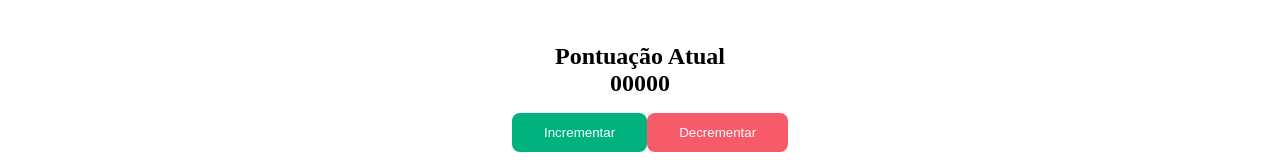
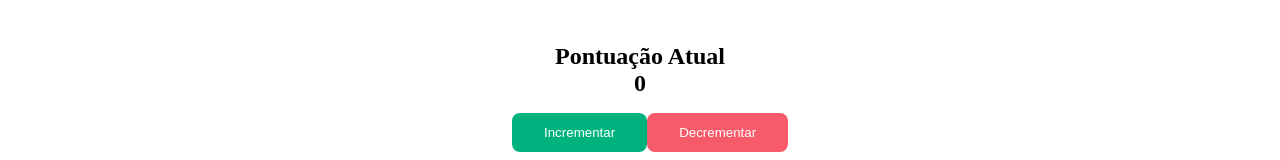
Before and after one commit to cauealb/projects-React, a React (Vite) app in the folder 02-score/: page / in a window 1280 px wide. Shown: the part 151-311 px from the top of the page. Built offline with nearby package versions, Linux system fonts and the light colour scheme.

Commit message:
Usando o useState para incrementar

```diff
--- a/02-score/src/Components/Score/Score.jsx
+++ b/02-score/src/Components/Score/Score.jsx
@@ -1,15 +1,23 @@
+import { useState } from "react";
 import { GlobalDivStyled, DivButtonsStyled, ButtonMaisStyled, ButtonMenosStyled } from "./Score.s";
 
 export function Score () {
+
+    const [numberScore, setNumberScore] = useState(0)
+
+    function clickForIncrement() {
+        setNumberScore(numberScore + 1)
+    }
+
     return (
         <>
             <GlobalDivStyled>
                 <div>
                     <h2>Pontuação Atual</h2>
-                    <h2>00000</h2>
+                    <h2>{numberScore}</h2>
                 </div>
                 <DivButtonsStyled>
-                    <ButtonMaisStyled>Incrementar</ButtonMaisStyled>
+                    <ButtonMaisStyled onClick={clickForIncrement}>Incrementar</ButtonMaisStyled>
                     <ButtonMenosStyled>Decrementar</ButtonMenosStyled>
                 </DivButtonsStyled>
             </GlobalDivStyled>
```
